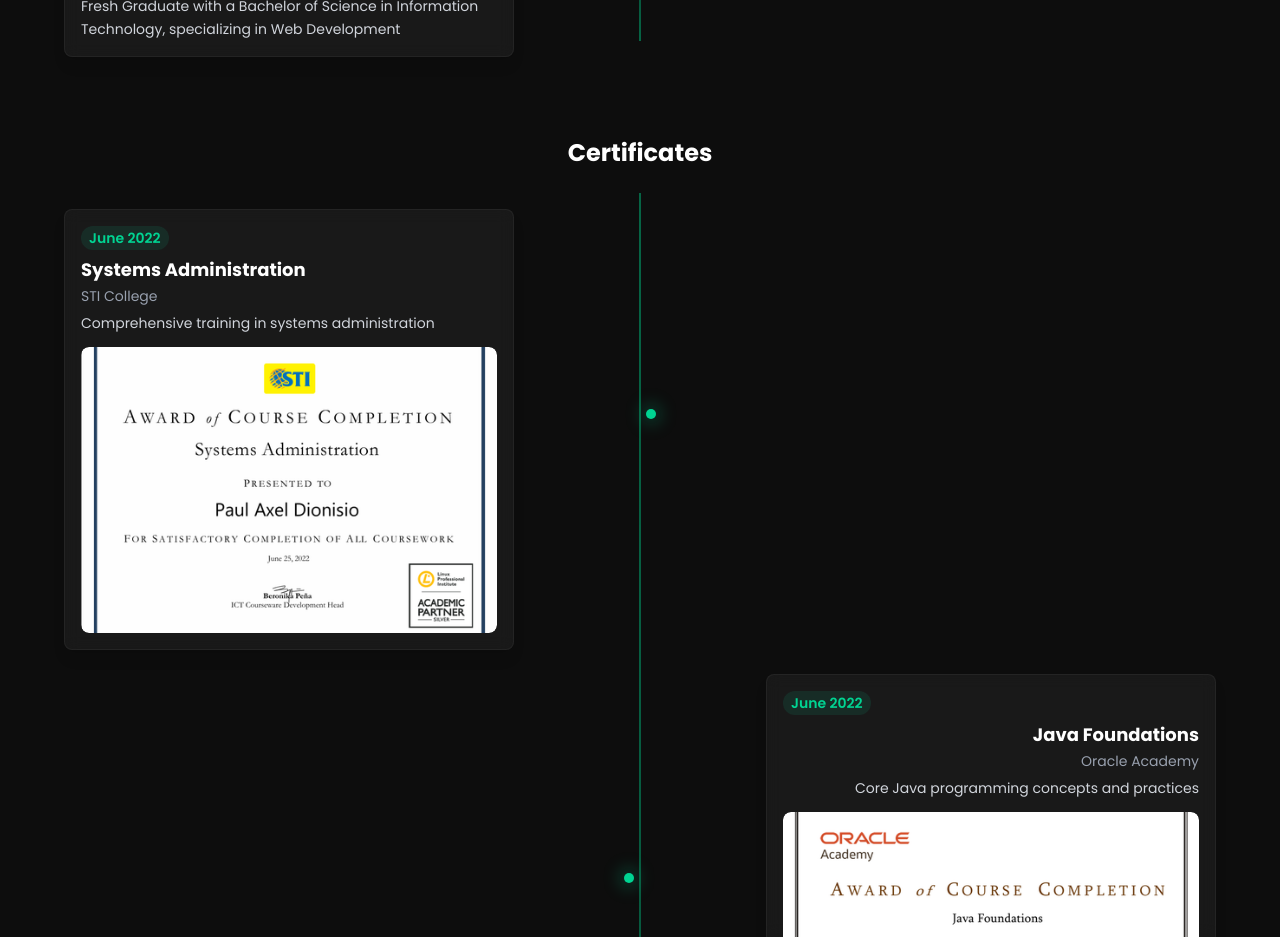
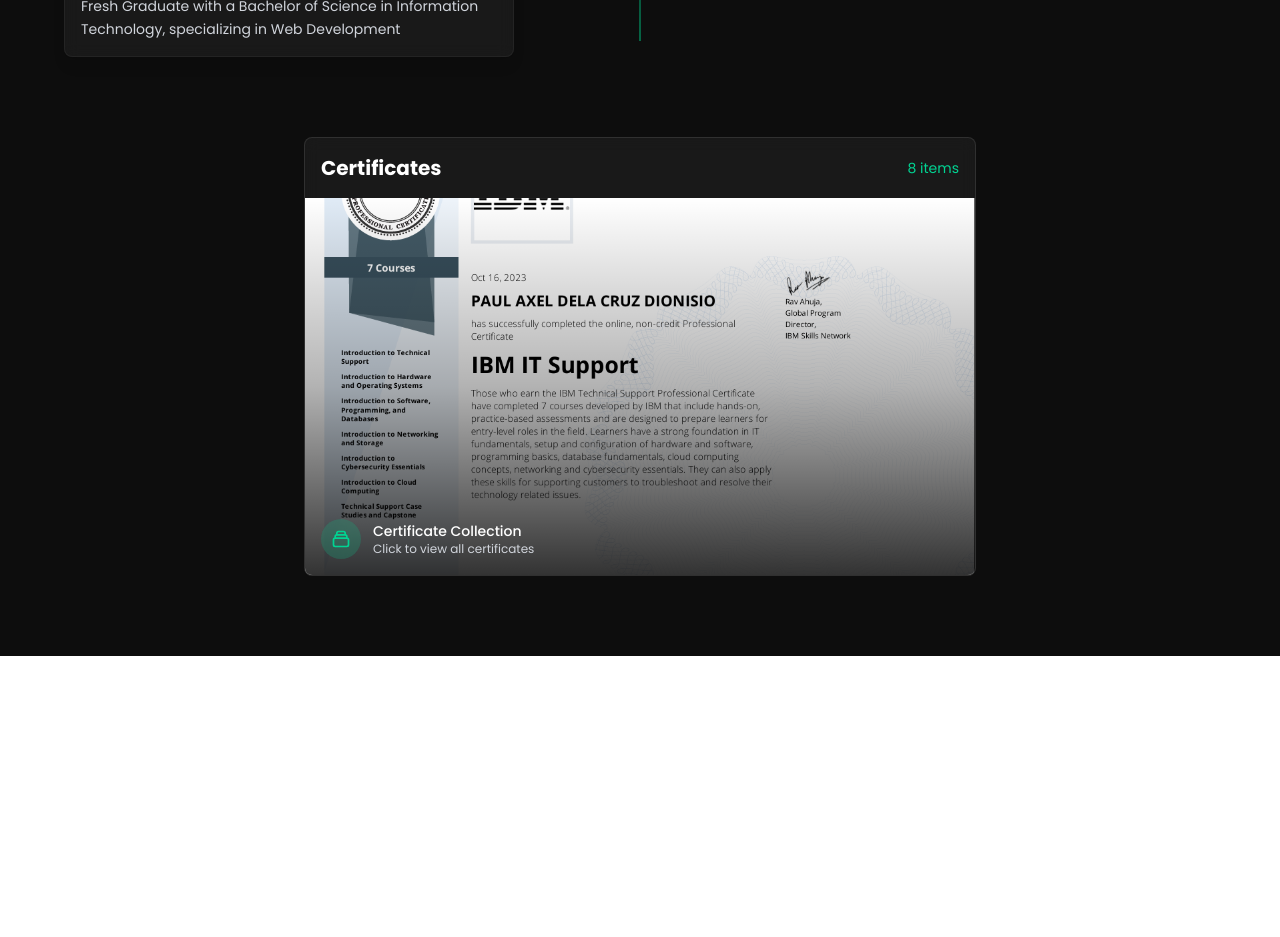
Before and after one commit to OreoIsCoding/my-portfolio, a React (Vite) app: page / in a window 1280 px wide. Shown: the part 2080-3017 px from the top of the page. After the commit the page ends 2736 px from the top, so only its background shows below. Built offline with nearby package versions, Linux system fonts and the light colour scheme.

Commit message:
Make the Certificate into a album then when click Timeline will show

```diff
--- /dev/null
+++ b/src/components/UI/TimelineModal.jsx
@@ -0,0 +1,85 @@
+import React, { useState } from 'react';
+import Modal from './Modal';
+
+const TimelineModal = ({ isOpen, onClose, children, title, items }) => {
+  const [selectedImage, setSelectedImage] = useState(null);
+
+  if (!isOpen) return null;
+
+  return (
+    <div className="fixed inset-0 z-50 overflow-y-auto bg-black/95">
+      {/* Header */}
+      <div className="sticky top-0 z-50 backdrop-blur-md bg-black/50 border-b border-white/10">
+        <div className="max-w-6xl mx-auto px-4 sm:px-6 py-4 flex justify-between items-center">
+          <h2 className="text-2xl sm:text-3xl font-bold text-white">{title}</h2>
+          <button onClick={onClose} className="p-2 text-gray-400 hover:text-white transition-colors">
+            <svg className="w-6 h-6" fill="none" stroke="currentColor" viewBox="0 0 24 24">
+              <path strokeLinecap="round" strokeLinejoin="round" strokeWidth={2} d="M6 18L18 6M6 6l12 12" />
+            </svg>
+          </button>
+        </div>
+      </div>
+
+      {/* Content */}
+      <div className="max-w-4xl mx-auto px-4 sm:px-6 py-8">
+        <div className="relative">
+          {/* Center Line */}
+          <div className="absolute left-3 sm:left-1/2 transform sm:-translate-x-1/2 h-full w-0.5
+            bg-gradient-to-b from-emerald-500/50 via-emerald-400/30 to-emerald-500/50" />
+
+          <div className="relative space-y-6">
+            {items.map((item, index) => (
+              <div key={index} className="relative pl-6 sm:pl-0">
+                <div className={`sm:w-[46%] ${index % 2 === 0 ? 'sm:mr-auto' : 'sm:ml-[54%]'}`}>
+                  <div className="p-4 bg-white/5 rounded-lg backdrop-blur-sm border border-white/5
+                    transform transition-all duration-300 hover:scale-[1.02] hover:bg-white/10">
+                    <span className="text-sm text-emerald-400 font-semibold px-2 py-0.5 rounded-full bg-emerald-400/10">
+                      {item.year}
+                    </span>
+                    <h3 className="text-lg font-bold text-white mt-2">{item.title}</h3>
+                    <p className="text-gray-400 text-sm">{item.institution}</p>
+                    <p className="text-gray-300 text-sm mt-2">{item.description}</p>
+
+                    {item.image && (
+                      <div className="mt-3 relative cursor-pointer rounded-lg overflow-hidden"
+                        onClick={() => setSelectedImage(item.image)}>
+                        <img
+                          src={item.image}
+                          alt={item.title}
+                          className="w-full aspect-video object-cover transition-transform duration-300
+                            hover:scale-105"
+                        />
+                      </div>
+                    )}
+                  </div>
+                </div>
+
+                {/* Timeline Node */}
+                <div className="absolute left-0 top-3 sm:left-1/2 sm:-translate-x-1/2 flex items-center justify-center">
+                  <div className="relative">
+                    <div className="absolute -inset-2 bg-emerald-400/20 rounded-full blur-sm" />
+                    <div className="relative w-2.5 h-2.5 bg-emerald-400 rounded-full" />
+                  </div>
+                </div>
+              </div>
+            ))}
+          </div>
+        </div>
+      </div>
+
+      {/* Image Modal */}
+      {selectedImage && (
+        <Modal isOpen={!!selectedImage} onClose={() => setSelectedImage(null)}>
+          <img
+            src={selectedImage}
+            alt="Certificate"
+            className="max-w-full max-h-[85vh] object-contain rounded-lg"
+            onClick={(e) => e.stopPropagation()}
+          />
+        </Modal>
+      )}
+    </div>
+  );
+};
+
+export default TimelineModal;
--- a/src/components/sections/about/About.jsx
+++ b/src/components/sections/about/About.jsx
@@ -2,6 +2,7 @@
 import useScrollAnimation from '../../../hooks/useScrollAnimation';
 import AboutBox from './AboutBox';
 import TimelineSection from './TimelineSection';
+import CertificatesAlbum from './CertificatesAlbum';
 import { experienceData, educationData, certificatesData } from '../../../data/timelineData';
 
 const About = () => {
@@ -27,7 +28,7 @@
           ${isTimelineVisible ? 'opacity-100' : 'opacity-0'}`}>
           <TimelineSection title="Experience" items={experienceData} />
           <TimelineSection title="Education" items={educationData} />
-          <TimelineSection title="Certificates" items={certificatesData} />
+          <CertificatesAlbum certificates={certificatesData} />
         </div>
       </div>
     </section>
--- /dev/null
+++ b/src/components/sections/about/CertificatesAlbum.jsx
@@ -0,0 +1,61 @@
+import React, { useState } from 'react';
+import TimelineModal from '../../UI/TimelineModal';
+
+const CertificatesAlbum = ({ certificates }) => {
+  const [showTimeline, setShowTimeline] = useState(false);
+  const previewCert = certificates[certificates.length - 1];
+
+  return (
+    <div className="relative max-w-2xl mx-auto">
+      <div className="bg-white/5 backdrop-blur-sm rounded-lg border border-white/10 overflow-hidden
+        transform transition-all duration-500 hover:bg-white/10 cursor-pointer group"
+        onClick={() => setShowTimeline(true)}
+      >
+        {/* Album Header */}
+        <div className="p-3 sm:p-4 flex justify-between items-center">
+          <h3 className="text-lg sm:text-xl font-bold text-white">Certificates</h3>
+          <span className="text-emerald-400 text-xs sm:text-sm">{certificates.length} items</span>
+        </div>
+
+        {/* Preview Area */}
+        <div className="relative aspect-[16/9]">
+          <img
+            src={previewCert.image}
+            alt="Latest Certificate"
+            className="w-full h-full object-cover transition-transform duration-500
+              group-hover:scale-105"
+          />
+          <div className="absolute inset-0 bg-gradient-to-t from-black/80 via-black/30 to-transparent" />
+
+          {/* Overlay Content */}
+          <div className="absolute inset-x-0 bottom-0 p-3 sm:p-4">
+            <div className="flex items-center gap-2 sm:gap-3">
+              <div className="w-8 h-8 sm:w-10 sm:h-10 rounded-full bg-emerald-400/20
+                backdrop-blur-sm flex items-center justify-center">
+                <svg className="w-4 h-4 sm:w-5 sm:h-5 text-emerald-400" fill="none" viewBox="0 0 24 24" stroke="currentColor">
+                  <path strokeLinecap="round" strokeLinejoin="round" strokeWidth={2}
+                    d="M19 11H5m14 0a2 2 0 012 2v6a2 2 0 01-2 2H5a2 2 0 01-2-2v-6a2 2 0 012-2m14 0V9a2 2 0 00-2-2M5 11V9a2 2 0 012-2m0 0V5a2 2 0 012-2h6a2 2 0 012 2v2M7 7h10"
+                  />
+                </svg>
+              </div>
+              <div>
+                <h4 className="text-white font-medium text-xs sm:text-sm">Certificate Collection</h4>
+                <p className="text-gray-300 text-xs">Click to view all certificates</p>
+              </div>
+            </div>
+          </div>
+        </div>
+      </div>
+
+      {/* Timeline Modal */}
+      <TimelineModal
+        isOpen={showTimeline}
+        onClose={() => setShowTimeline(false)}
+        title="My Certificates"
+        items={certificates}
+      />
+    </div>
+  );
+};
+
+export default CertificatesAlbum;
```
